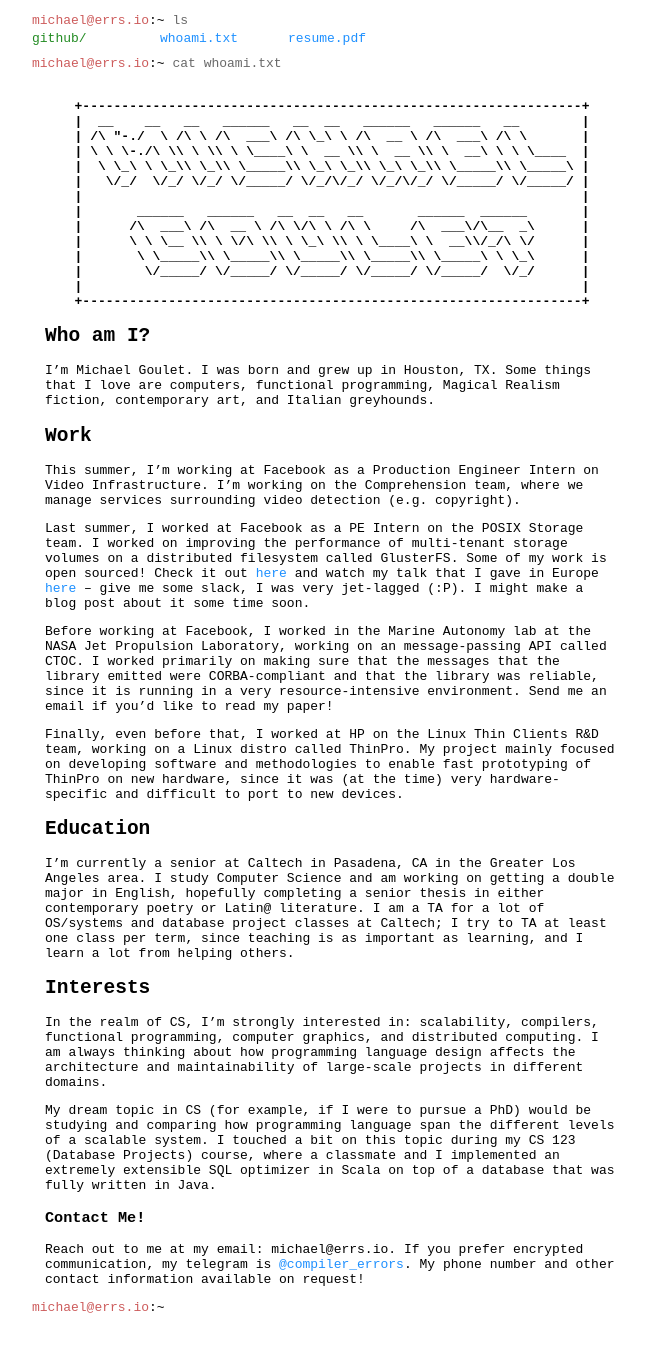
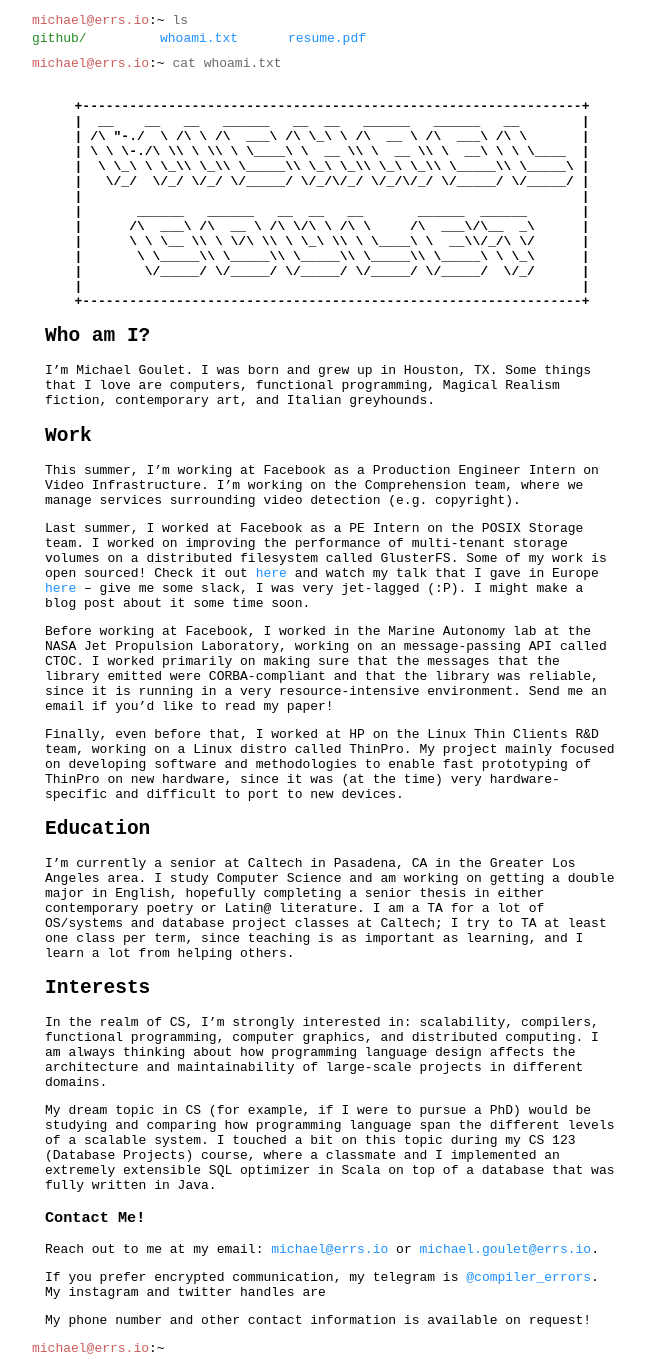
Before and after one commit to compiler-errors/compiler-errors.github.io, a Jekyll site: the page built from index.md, in a window 1280 px wide. Shown: the whole page, without its empty margins (308-953 px from the left). Built offline with Jekyll 4.4.1, drawn with Linux system fonts in a browser that asks for light colours; before the commit the page ends 1328 px from its top, so only the background shows below that.

Commit message:
Edit contact information

```diff
--- a/index.md
+++ b/index.md
@@ -46,4 +46,8 @@ My dream topic in CS (for example, if I were to pursue a PhD) would be studying
 
 ### Contact Me!
 
-Reach out to me at my email: `michael@errs.io`. If you prefer encrypted communication, my telegram is [@compiler_errors](https://t.me/compiler_errors). My phone number and other contact information available on request!
+Reach out to me at my email: [michael@errs.io](mailto:michael@errs.io) or [michael.goulet@errs.io](mailto:michael.goulet@errs.io).
+
+If you prefer encrypted communication, my telegram is [@compiler_errors](https://t.me/compiler_errors). My instagram and twitter handles are
+
+My phone number and other contact information is available on request!
```
